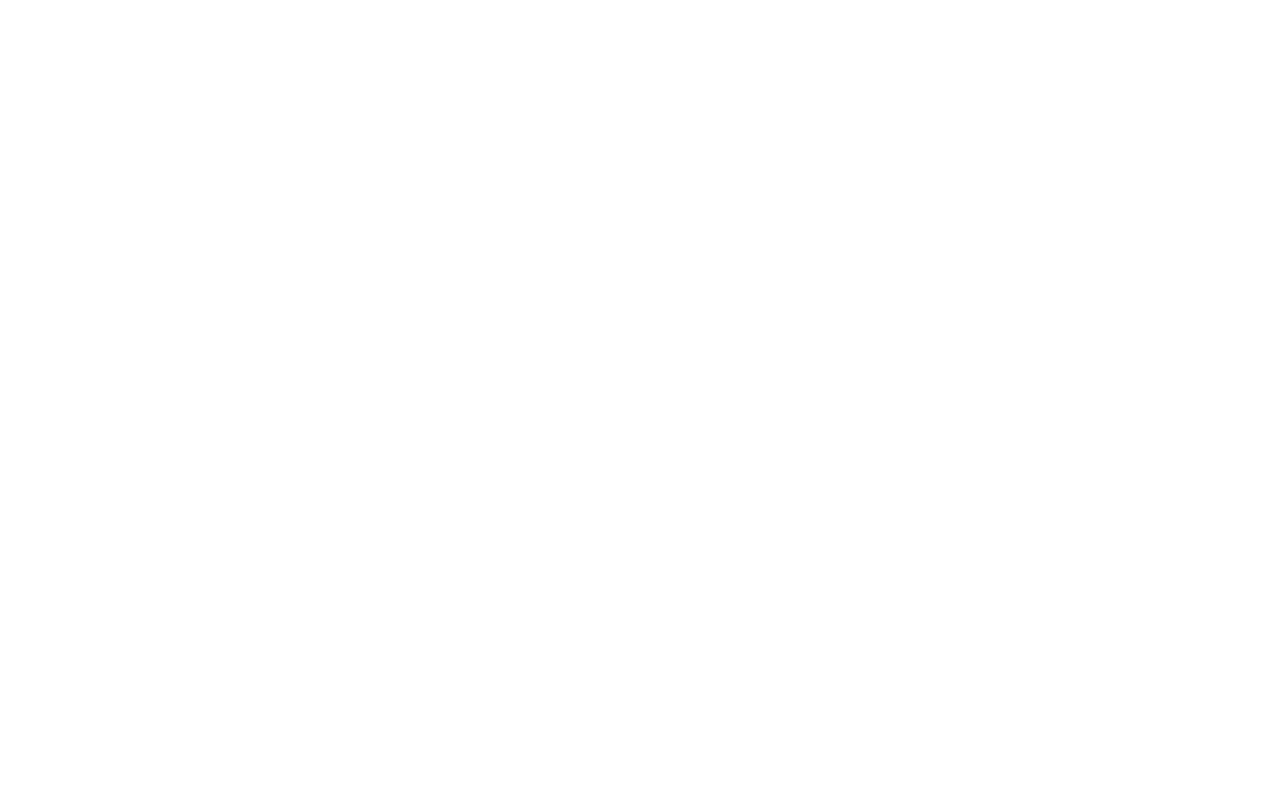
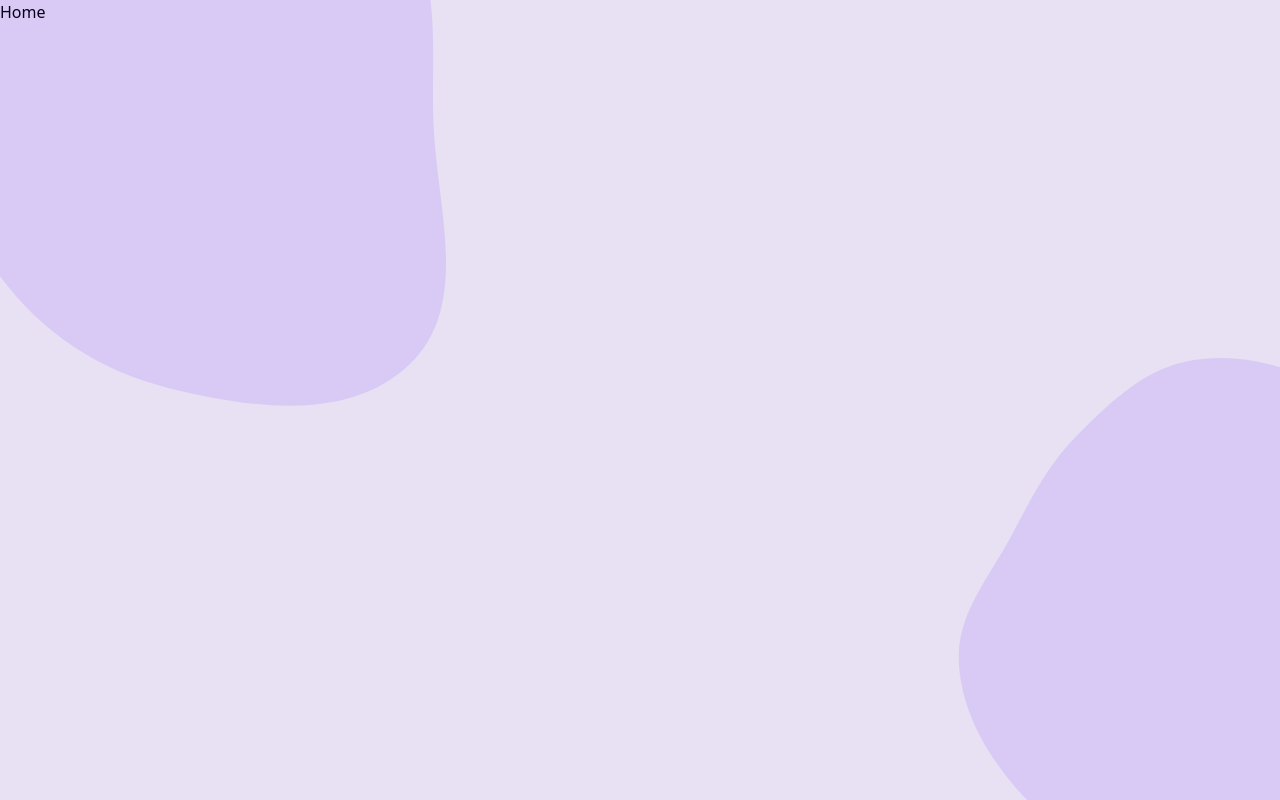
Before and after one commit to thalya-codes/frontend-quiz, a React (Vite) app: page / in a window 1280 px wide. Built offline with nearby package versions, Linux system fonts and the light colour scheme; a web font is replaced by a local one.

Commit message:
feat: adding BrowserRouter

```diff
--- a/src/main.tsx
+++ b/src/main.tsx
@@ -1,12 +1,13 @@
 import React from 'react';
 import ReactDOM from 'react-dom/client';
-import App from './components/App.tsx';
 import './index.css';
+import { BrowserRouter } from 'react-router-dom';
+import { AppRoutes } from './routes/AppRoutes.tsx';
 
-ReactDOM.createRoot(
- document.getElementById('root')!
-).render(
- <React.StrictMode>
-  <App />
- </React.StrictMode>
+ReactDOM.createRoot(document.getElementById('root')!).render(
+  <React.StrictMode>
+    <BrowserRouter>
+      <AppRoutes />
+    </BrowserRouter>
+  </React.StrictMode>
 );
```
